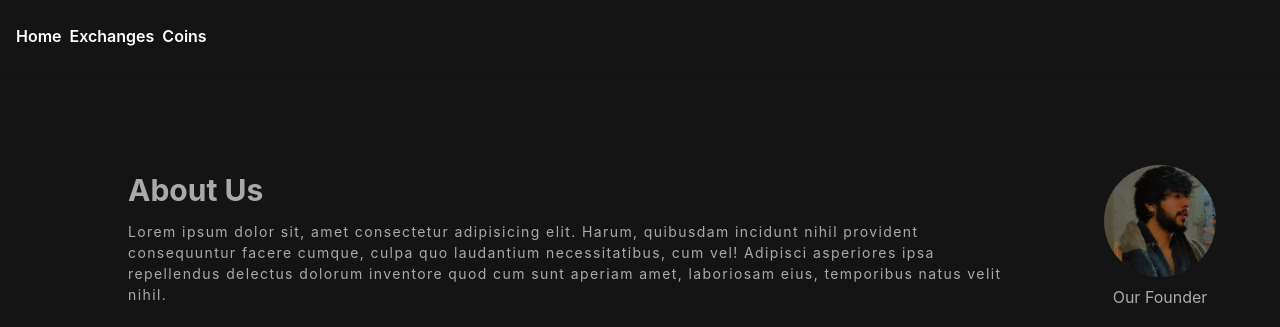
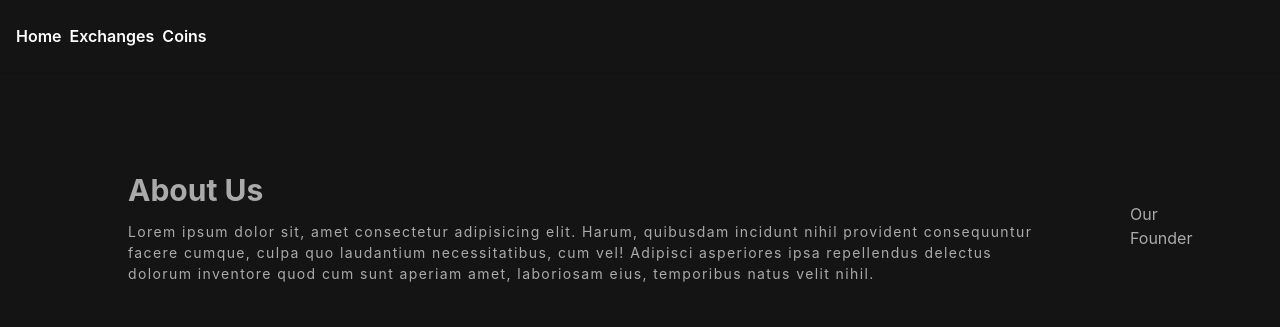
Before and after one commit to anuj1624/crypto_app, a React (Create React App) app: page /coins/1 in a window 1280 px wide. Shown: the top 327 px of the page. Built offline with nearby package versions, Linux system fonts and the light colour scheme; no server answers.

Commit message:
Update Footer.jsx
img

```diff
--- a/src/components/Footer.jsx
+++ b/src/components/Footer.jsx
@@ -26,7 +26,7 @@ const Footer = () => {
         </VStack>
 
         <VStack>
-          <Avatar boxSize={"28"} mt={["4", "0"]} src={img}/>
+{/*           <Avatar boxSize={"28"} mt={["4", "0"]} src={img}/> */}
           <Text>Our Founder</Text>
         </VStack>
       </Stack>
```
